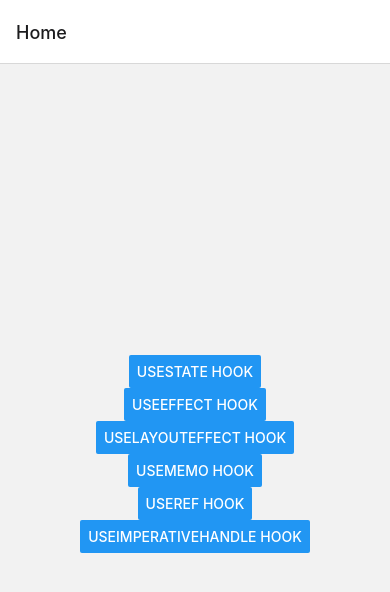
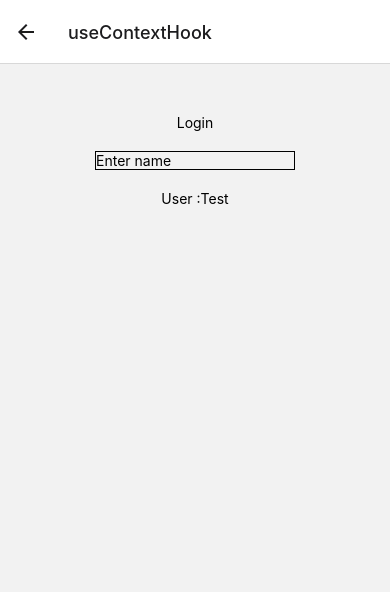
Before and after one commit to v1pu2/RnHooks, a React Native app: screen /useContextHook in a window 390 px wide. Shown: the top 592 px of the page. Built offline with nearby package versions, Linux system fonts and the light colour scheme.

Commit message:
add useContextHook

```diff
--- /dev/null
+++ b/src/component/Login.js
@@ -0,0 +1,37 @@
+import React, {useContext} from 'react';
+import {AppContext} from '../screens/UseContextHook';
+import {StyleSheet, Text, View, Button, TextInput} from 'react-native';
+
+const Login = () => {
+  const {setUserName} = useContext(AppContext);
+  return (
+    <View style={styles.root}>
+      <Text>Login</Text>
+      <TextInput
+        placeholder="Enter name"
+        style={styles.input}
+        onChangeText={val => {
+          setUserName(val);
+        }}
+      />
+    </View>
+  );
+};
+
+const styles = StyleSheet.create({
+  root: {
+    // flex: 1,
+    marginTop: 50,
+    justifyContent: 'center',
+    alignItems: 'center',
+  },
+  input: {
+    borderColor: 'black',
+    borderWidth: 1,
+    // height: 50,
+    width: 200,
+    marginVertical: 20,
+  },
+});
+
+export default Login;
--- /dev/null
+++ b/src/component/User.js
@@ -0,0 +1,22 @@
+import React, {useContext} from 'react';
+import {AppContext} from '../screens/UseContextHook';
+import {StyleSheet, Text, View} from 'react-native';
+
+
+const User = () => {
+  const {userName} = useContext(AppContext);
+  return (
+    <View style={styles.root}>
+      <Text >User :{userName}</Text>
+    </View>
+  );
+};
+
+const styles = StyleSheet.create({
+  root: {
+    // flex: 1,
+    alignItems: 'center',
+  },
+});
+
+export default User;
--- a/src/containers/Navigators.js
+++ b/src/containers/Navigators.js
@@ -9,6 +9,7 @@ import UseMemoHook from '../screens/UseMemoHook';
 import UseRefHook from '../screens/UseRefHook';
 import UseLayoutEffectHook from '../screens/UseLayoutEffectHook';
 import UseImperativeHandleHook from '../screens/UseImperativeHandleHook';
+import UseContextHook from '../screens/UseContextHook';
 
 const Navigators = () => {
   const Stack = createNativeStackNavigator();
@@ -28,6 +29,7 @@ const Navigators = () => {
           name="useImperativeHandleHook"
           component={UseImperativeHandleHook}
         />
+        <Stack.Screen name="useContextHook" component={UseContextHook} />
       </Stack.Navigator>
     </NavigationContainer>
   );
--- a/src/screens/Home.js
+++ b/src/screens/Home.js
@@ -13,21 +13,25 @@ const Home = props => {
         title="UseEffect Hook"
         onPress={() => props?.navigation.navigate('useEffectHook')}
       />
-        <Button
+      <Button
         title="UseLayoutEffect Hook"
         onPress={() => props?.navigation.navigate('useLayoytEffectHook')}
       />
-       <Button
+      <Button
         title="UseMemo Hook"
         onPress={() => props?.navigation.navigate('useMemoHook')}
       />
-       <Button
+      <Button
         title="UseRef Hook"
         onPress={() => props?.navigation.navigate('useRefHook')}
       />
-       <Button
+      <Button
         title="UseImperativeHandle Hook"
         onPress={() => props?.navigation.navigate('useImperativeHandleHook')}
+      />
+      <Button
+        title="UseContext Hook"
+        onPress={() => props?.navigation.navigate('useContextHook')}
       />
     </View>
   );
--- /dev/null
+++ b/src/screens/UseContextHook.js
@@ -0,0 +1,19 @@
+import React, {createContext, useState} from 'react';
+
+import Login from '../component/Login';
+import User from '../component/User';
+
+export const AppContext = createContext(null);
+
+const UseContextHook = () => {
+  const [userName, setUserName] = useState('Test');
+
+  return (
+    <AppContext.Provider value={{userName, setUserName}}>
+      <Login />
+      <User />
+    </AppContext.Provider>
+  );
+};
+
+export default UseContextHook;
```
